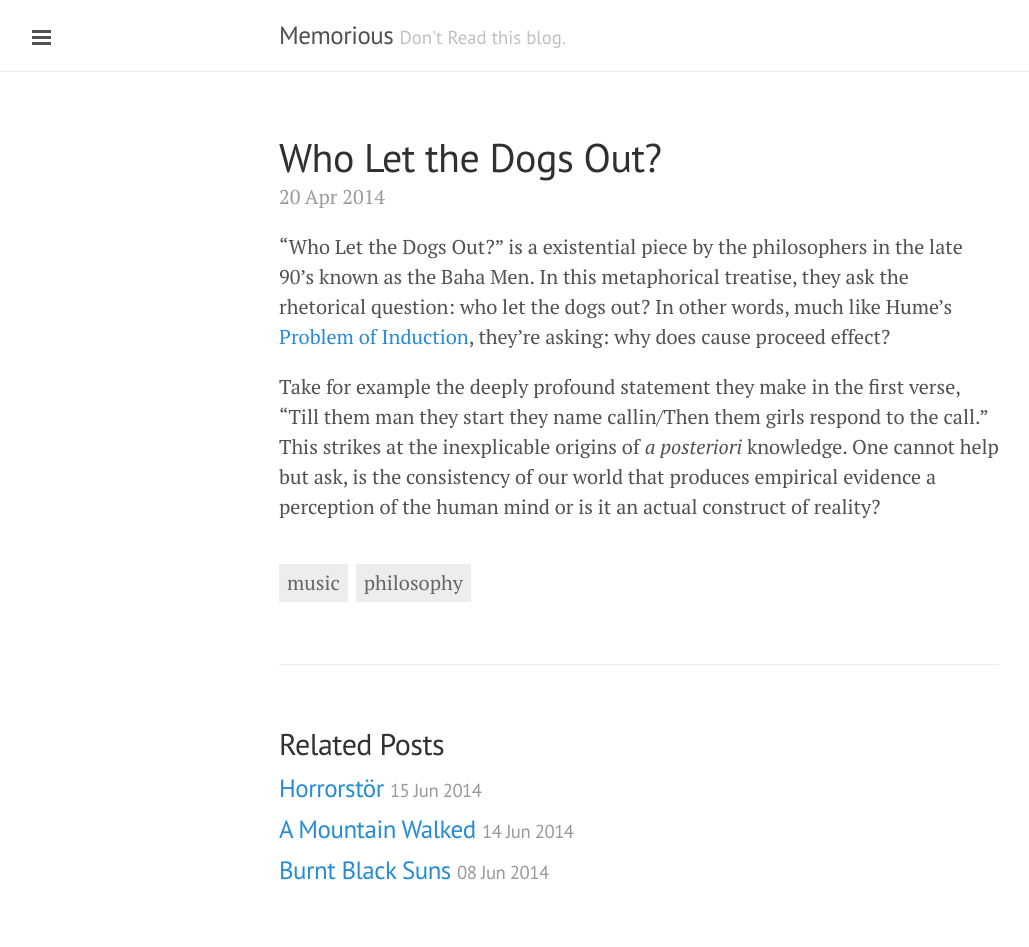
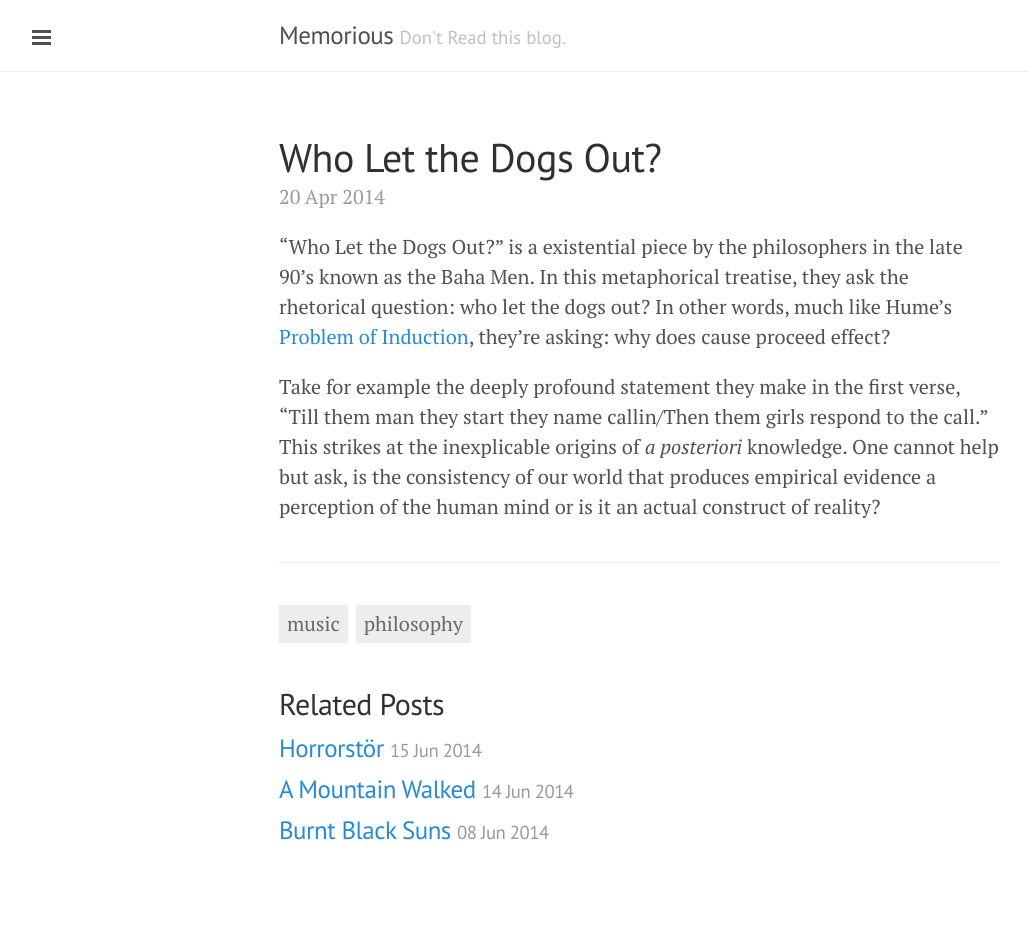
Before and after one commit to daviddavis/blog.memorious.net, a Jekyll site: the page built from _posts/2014-04-20-who-let-the-dogs-out.md, in a window 1280 px wide. Shown: the whole page, without its empty margins (1-1030 px from the left). Built offline with Jekyll 4.4.1, drawn with Linux system fonts in a browser that asks for light colours; Markdown is read by kramdown in place of the engine named in the settings; after the commit the page ends 907 px from its top, so only the background shows below that.

Commit message:
Small CSS tweaks

```diff
--- a/_layouts/post.html
+++ b/_layouts/post.html
@@ -6,17 +6,17 @@
   <h1 class="post-title">{{ page.title }}</h1>
   <span class="post-date">{{ page.date | date_to_string }}</span>
   {{ content }}
+</div>
 
 {% if page.tags %}
   <div class="tags">
-      {% for tag in page.tags %}
+    {% for tag in page.tags limit:6 %}
       <a class="tag" href="{{ site.tags_path }}#{{ tag }}-ref">
         {{ tag }}
       </a>
     {% endfor %}
   </div>
 {% endif %}
-</div>
 
 <div class="related">
   <h2>Related Posts</h2>
--- a/public/css/site.css
+++ b/public/css/site.css
@@ -4,7 +4,7 @@
   margin-bottom: -1em;
 }
 .tags a.tag {
-  color: #666;
+  color: #686868;
   background: #ededed;
   display: block;
   float: left;
@@ -19,3 +19,11 @@
 .tags a.tag:first-child {
   margin-left: 0;
 }
+.related {
+  border: none;
+}
+.post {
+  border-bottom: 1px solid #eee;
+  margin-bottom: 2em;
+  padding-bottom: 1em;
+}
```
Lines whose indentation alone changed are shown as unchanged.
